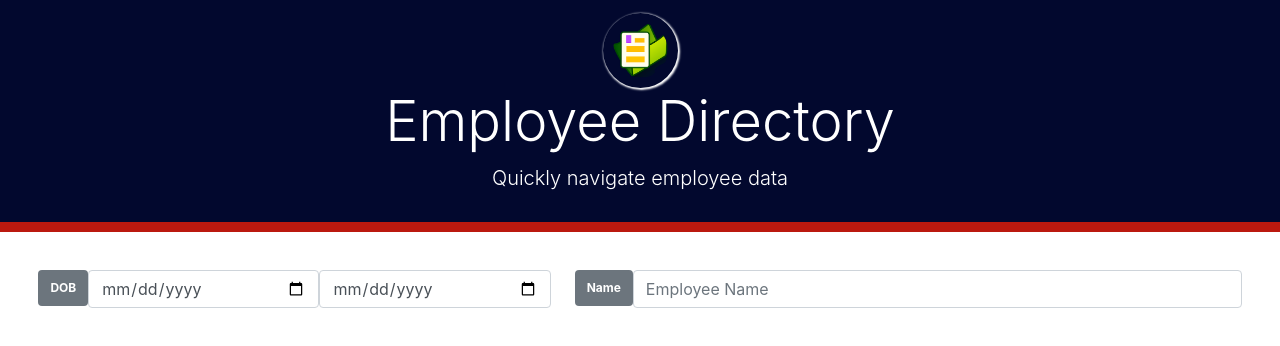
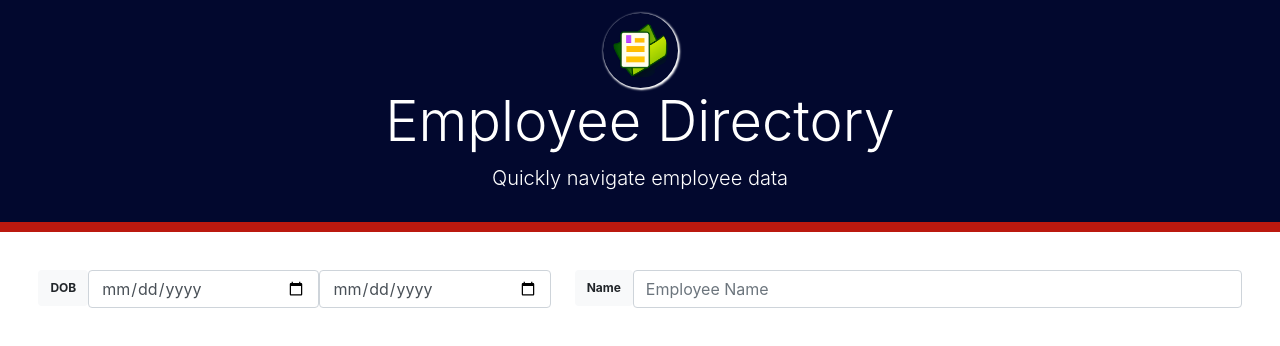
Before and after one commit to KaitlynCarlson/Employee-Directory, a React (Create React App) app in the folder employee-directory/: page / in a window 1280 px wide. Shown: the top 346 px of the page. Built offline with nearby package versions, Linux system fonts and the light colour scheme; the HTML template or start-up script is replaced by a standard one.

Commit message:
Changed badge color

```diff
--- a/employee-directory/src/components/DOB Search/dobSearch.jsx
+++ b/employee-directory/src/components/DOB Search/dobSearch.jsx
@@ -8,7 +8,7 @@ function DOBSearch() {
       style={{ display: "flex", flexFlow: "row", padding: "3%" }}
     >
       <label class="form-check-label">
-        <span class="badge badge-secondary" style={{ padding: "12px" }}>
+        <span class="badge badge-light" style={{ padding: "12px" }}>
           DOB
         </span>
       </label>
--- a/employee-directory/src/components/Name Search/nameSearch.jsx
+++ b/employee-directory/src/components/Name Search/nameSearch.jsx
@@ -12,7 +12,7 @@ function NameSearch() {
       }}
     >
       <label class="form-check-label">
-        <span class="badge badge-secondary" style={{ padding: "12px" }}>
+        <span class="badge badge-light" style={{ padding: "12px" }}>
           Name
         </span>
       </label>
```
